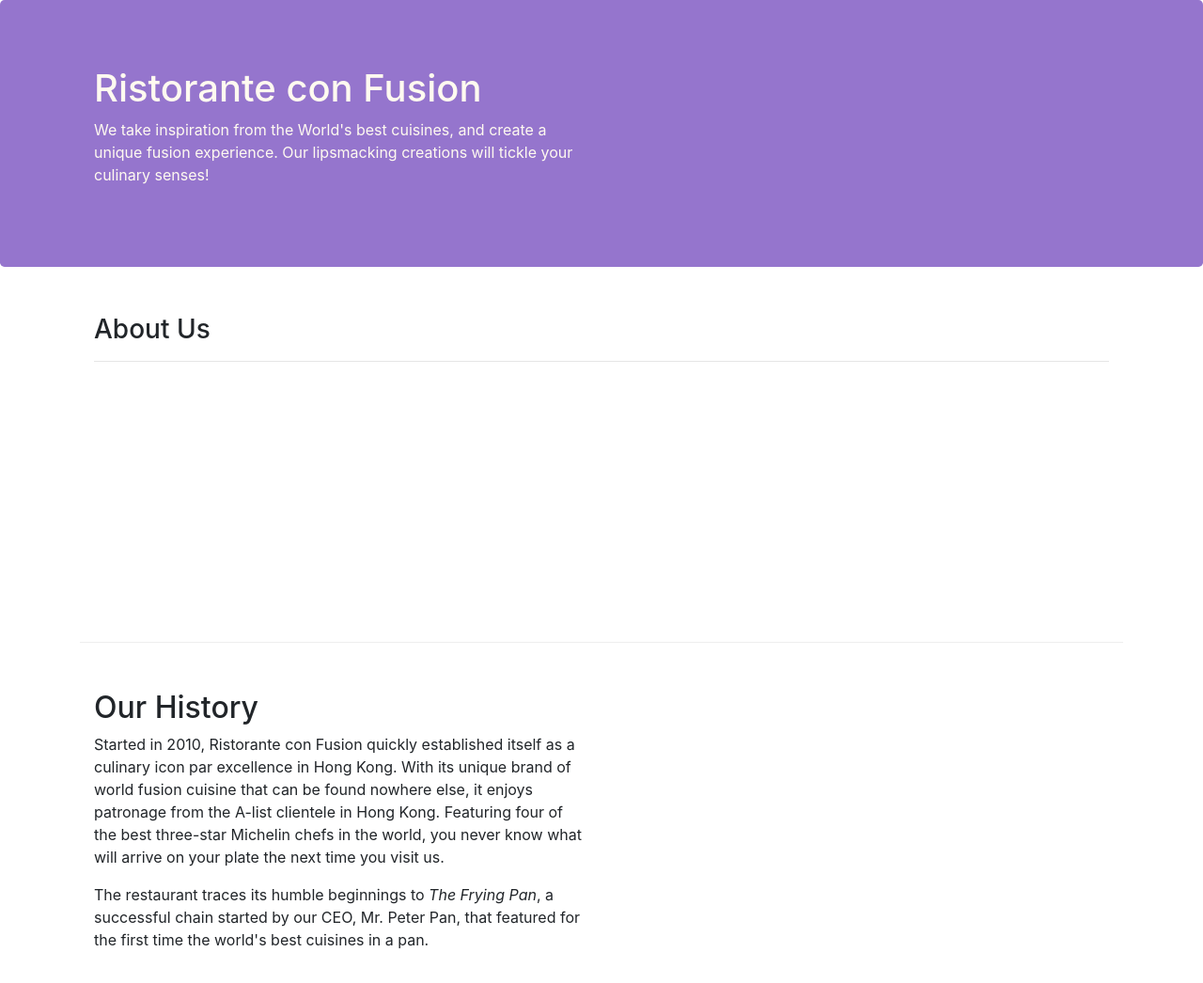
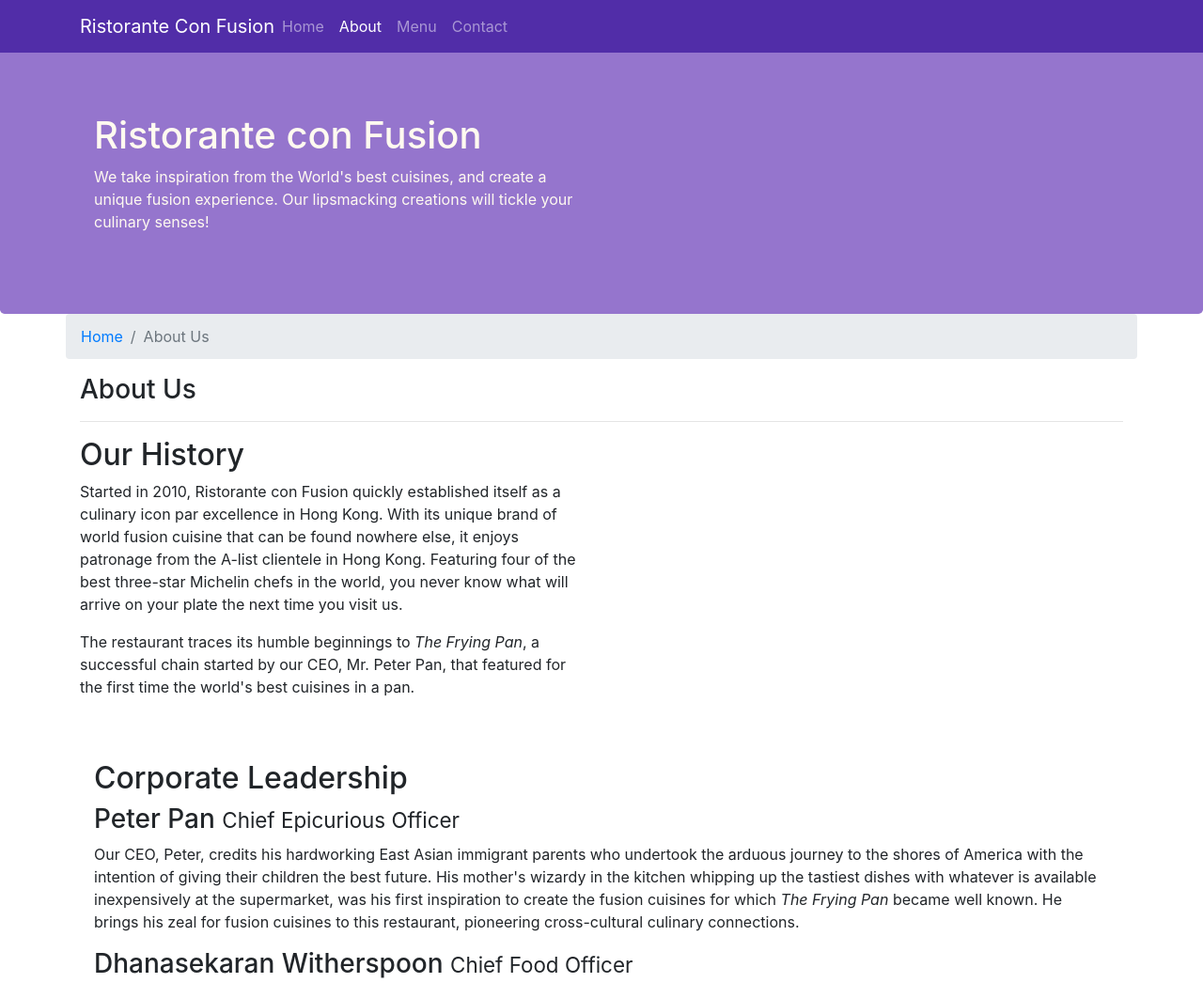
Before and after one commit to hirenballewar/conFusion, a website: page aboutus.html in a window 1280 px wide. Shown: the top 1046 px of the page at 94% size. Drawn offline with nearby package versions, Linux system fonts and the light colour scheme.

Commit message:
navbar and breadcrumbs

```diff
--- a/aboutus.html
+++ b/aboutus.html
@@ -16,6 +16,26 @@
 </head>
 
 <body>
+    <nav class="navbar navbar-dark navbar-expand-sm fixed-top">
+        <div class="container">
+            <button class="navbar-toggler" type="button" data-toggle="collapse" data-target="#Navbar">
+                <span class="navbar-toggler-icon"></span>
+
+            </button>
+            <a class="navbar-brand mr-auto" href="./index.html">Ristorante Con Fusion</a>
+            <div class="collapse navbar-collapse" id="Navbar">
+                <ul class="navbar-nav mr-auto">
+                    <li class="nav-item"><a class="nav-link" href="./index.html">Home</a></li>
+                    <li class="nav-item active"><a class="nav-link" href="#">About</a></li>
+                    <li class="nav-item"><a class="nav-link" href="#">Menu</a></li>
+                    <li class="nav-item"><a class="nav-link" href="#">Contact</a></li>
+                </ul>
+
+            </div>
+
+        </div>
+
+    </nav>
 
     <header class="jumbotron">
         <div class="container">
@@ -31,14 +51,19 @@
     </header>
 
     <div class="container">
-        <div class="row row-content">
-            <div class="col">
+        <div class="row">
+            <ol class="col-12 breadcrumb">
+                <li class="breadcrumb-item"><a href="./index.html">Home</a></li>
+                <li class="breadcrumb-item active">About Us</li>
+
+            </ol>
+            <div class="col-12">
                <h3>About Us</h3>
                <hr>
             </div>
         </div>
 
-        <div class="row row-content">
+        <div class="row">
             <div class="col-12 col-sm-6">
                 <h2>Our History</h2>
                 <p>Started in 2010, Ristorante con Fusion quickly established itself as a culinary icon par excellence in Hong Kong. With its unique brand of world fusion cuisine that can be found nowhere else, it enjoys patronage from the A-list clientele in Hong Kong.  Featuring four of the best three-star Michelin chefs in the world, you never know what will arrive on your plate the next time you visit us.</p>
@@ -50,7 +75,7 @@
 
 
         <div class="row row-content">
-            <div class="col">
+            <div class="col-12">
                 <h2>Corporate Leadership</h2>
                 <h3>Peter Pan <small>Chief Epicurious Officer</small></h3>
                 <p class="d-none d-sm-block">Our CEO, Peter, credits his hardworking East Asian immigrant parents who undertook the arduous journey to the shores of America with the intention of giving their children the best future. His mother's wizardy in the kitchen whipping up the tastiest dishes with whatever is available inexpensively at the supermarket, was his first inspiration to create the fusion cuisines for which <em>The Frying Pan</em> became well known. He brings his zeal for fusion cuisines to this restaurant, pioneering cross-cultural culinary connections.</p>
@@ -71,7 +96,7 @@
                 <div class="col-4 offset-1 col-sm-2">
                     <h5>Links</h5>
                     <ul class="list-unstyled">
-                        <li><a href="#">Home</a></li>
+                        <li><a href="./index.html">Home</a></li>
                         <li><a href="#">About</a></li>
                         <li><a href="#">Menu</a></li>
                         <li><a href="#">Contact</a></li>
--- a/css/styles.css
+++ b/css/styles.css
@@ -28,3 +28,12 @@ address{
     margin: 0px;
     color: #0f0f0f;
 }
+
+body{
+    padding: 50px 0px 0px 0px;
+    z-index: 0;
+}
+
+.navbar-dark{
+    background-color: #512DA8;
+}
```
Also changed, not shown: index.html (+21 -1 lines).
